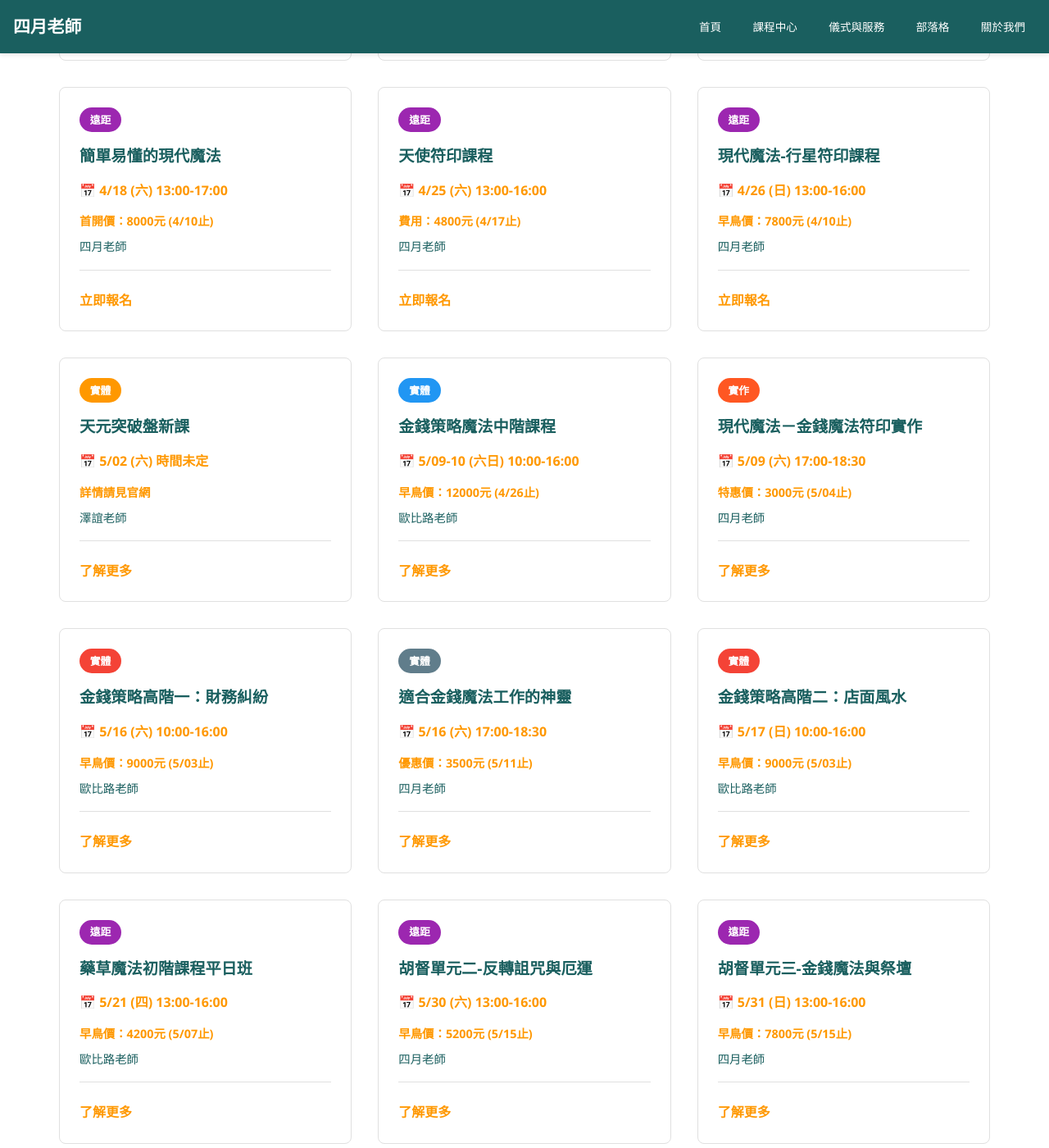
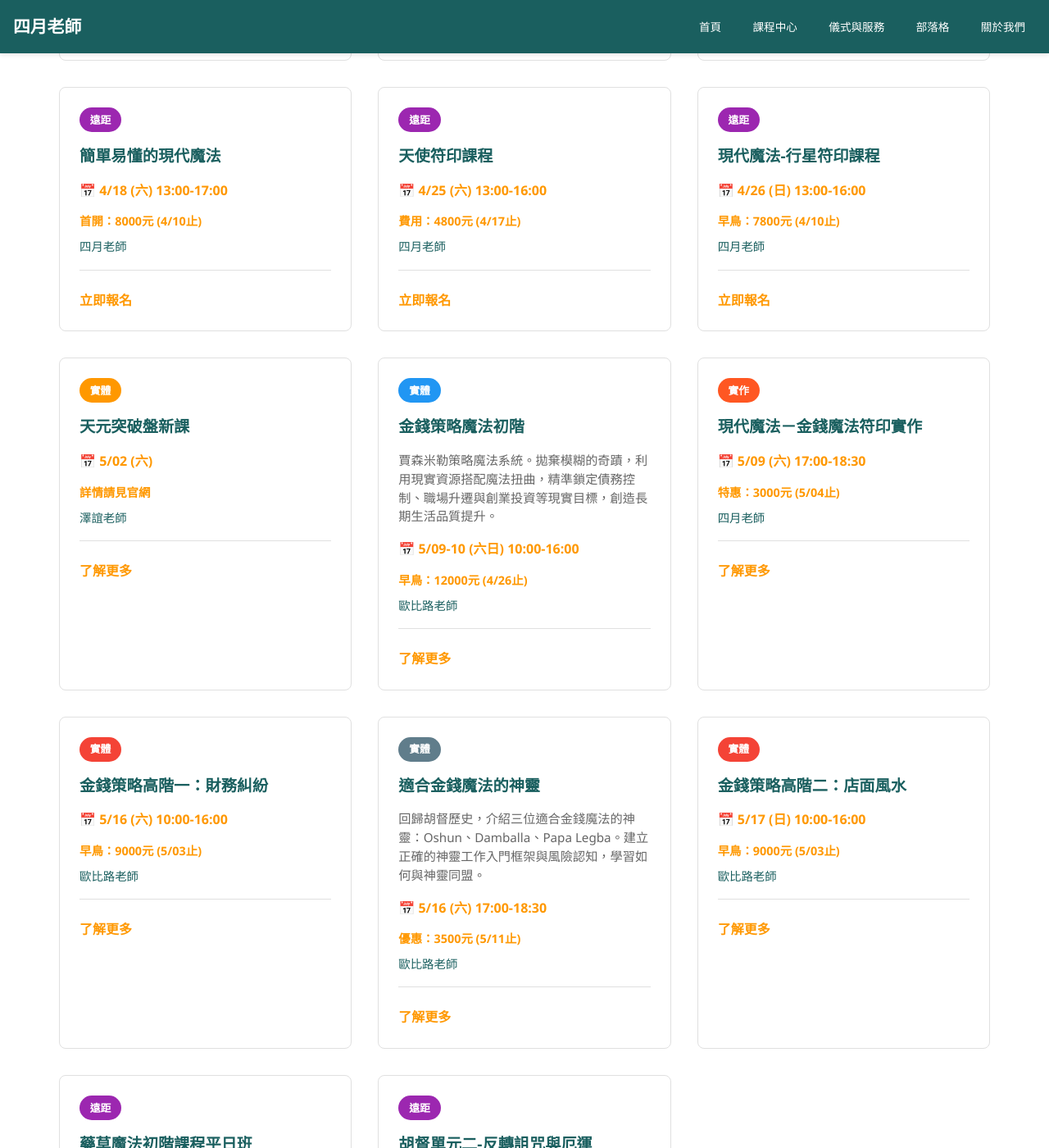
Before and after one commit to light4uliuphone-lang/hoodoo, a Jekyll site: the page built from index.html, in a window 1280 px wide and 1400 px high, scrolled down 983 px. Shown: the whole window at 82% size. Built offline with Jekyll 4.4.1, drawn with Linux system fonts in a browser that asks for light colours; some of the changed text lies outside the part shown.

Commit message:
Update index.html

```diff
--- a/index.html
+++ b/index.html
@@ -2,6 +2,7 @@
 layout: default
 title: 四月老師 - 魔法課程中心
 ---
+
 <section class="hero">
     <div class="hero-content">
         <h1>探索魔法的力量</h1>
@@ -57,7 +58,7 @@
                 <p></p>
                 <div class="course-info">
                     <div style="margin-bottom: 5px; color: #ff9800; font-weight: bold;">📅 4/18 (六) 13:00-17:00</div>
-                    <span class="price">首開價：8000元 (4/10止)</span>
+                    <span class="price">首開：8000元 (4/10止)</span>
                     <span class="teacher">四月老師</span>
                 </div>
                 <a href="https://www.hoodoo.me/moden03" class="learn-more" target="_blank">立即報名</a>
@@ -81,7 +82,7 @@
                 <p></p>
                 <div class="course-info">
                     <div style="margin-bottom: 5px; color: #ff9800; font-weight: bold;">📅 4/26 (日) 13:00-16:00</div>
-                    <span class="price">早鳥價：7800元 (4/10止)</span>
+                    <span class="price">早鳥：7800元 (4/10止)</span>
                     <span class="teacher">四月老師</span>
                 </div>
                 <a href="https://www.hoodoo.me/m02" class="learn-more" target="_blank">立即報名</a>
@@ -92,7 +93,7 @@
                 <h3>天元突破盤新課</h3>
                 <p></p>
                 <div class="course-info">
-                    <div style="margin-bottom: 5px; color: #ff9800; font-weight: bold;">📅 5/02 (六) 時間未定</div>
+                    <div style="margin-bottom: 5px; color: #ff9800; font-weight: bold;">📅 5/02 (六)</div>
                     <span class="price">詳情請見官網</span>
                     <span class="teacher">澤誼老師</span>
                 </div>
@@ -101,14 +102,14 @@
 
             <div class="course-card">
                 <div class="course-tag" style="background-color: #2196f3;">實體</div>
-                <h3>金錢策略魔法中階課程</h3>
-                <p></p>
+                <h3>金錢策略魔法初階</h3>
+                <p>賈森米勒策略魔法系統。拋棄模糊的奇蹟，利用現實資源搭配魔法扭曲，精準鎖定債務控制、職場升遷與創業投資等現實目標，創造長期生活品質提升。</p>
                 <div class="course-info">
                     <div style="margin-bottom: 5px; color: #ff9800; font-weight: bold;">📅 5/09-10 (六日) 10:00-16:00</div>
-                    <span class="price">早鳥價：12000元 (4/26止)</span>
+                    <span class="price">早鳥：12000元 (4/26止)</span>
                     <span class="teacher">歐比路老師</span>
                 </div>
-                <a href="/course.html" class="learn-more">了解更多</a>
+                <a href="/courses/course-018/" class="learn-more">了解更多</a>
             </div>
 
             <div class="course-card">
@@ -117,7 +118,7 @@
                 <p></p>
                 <div class="course-info">
                     <div style="margin-bottom: 5px; color: #ff9800; font-weight: bold;">📅 5/09 (六) 17:00-18:30</div>
-                    <span class="price">特惠價：3000元 (5/04止)</span>
+                    <span class="price">特惠：3000元 (5/04止)</span>
                     <span class="teacher">四月老師</span>
                 </div>
                 <a href="/course.html" class="learn-more">了解更多</a>
@@ -129,7 +130,7 @@
                 <p></p>
                 <div class="course-info">
                     <div style="margin-bottom: 5px; color: #ff9800; font-weight: bold;">📅 5/16 (六) 10:00-16:00</div>
-                    <span class="price">早鳥價：9000元 (5/03止)</span>
+                    <span class="price">早鳥：9000元 (5/03止)</span>
                     <span class="teacher">歐比路老師</span>
                 </div>
                 <a href="/course.html" class="learn-more">了解更多</a>
@@ -137,12 +138,12 @@
 
             <div class="course-card">
                 <div class="course-tag" style="background-color: #607d8b;">實體</div>
-                <h3>適合金錢魔法工作的神靈</h3>
-                <p></p>
+                <h3>適合金錢魔法的神靈</h3>
+                <p>回歸胡督歷史，介紹三位適合金錢魔法的神靈：Oshun、Damballa、Papa Legba。建立正確的神靈工作入門框架與風險認知，學習如何與神靈同盟。</p>
                 <div class="course-info">
                     <div style="margin-bottom: 5px; color: #ff9800; font-weight: bold;">📅 5/16 (六) 17:00-18:30</div>
-                    <span class="price">優惠價：3500元 (5/11止)</span>
-                    <span class="teacher">四月老師</span>
+                    <span class="price">優惠：3500元 (5/11止)</span>
+                    <span class="teacher">歐比路老師</span>
                 </div>
                 <a href="/courses/course-017/" class="learn-more">了解更多</a>
             </div>
@@ -153,7 +154,7 @@
                 <p></p>
                 <div class="course-info">
                     <div style="margin-bottom: 5px; color: #ff9800; font-weight: bold;">📅 5/17 (日) 10:00-16:00</div>
-                    <span class="price">早鳥價：9000元 (5/03止)</span>
+                    <span class="price">早鳥：9000元 (5/03止)</span>
                     <span class="teacher">歐比路老師</span>
                 </div>
                 <a href="/course.html" class="learn-more">了解更多</a>
@@ -165,7 +166,7 @@
                 <p></p>
                 <div class="course-info">
                     <div style="margin-bottom: 5px; color: #ff9800; font-weight: bold;">📅 5/21 (四) 13:00-16:00</div>
-                    <span class="price">早鳥價：4200元 (5/07止)</span>
+                    <span class="price">早鳥：4200元 (5/07止)</span>
                     <span class="teacher">歐比路老師</span>
                 </div>
                 <a href="/course.html" class="learn-more">了解更多</a>
@@ -177,44 +178,7 @@
                 <p></p>
                 <div class="course-info">
                     <div style="margin-bottom: 5px; color: #ff9800; font-weight: bold;">📅 5/30 (六) 13:00-16:00</div>
-                    <span class="price">早鳥價：5200元 (5/15止)</span>
+                    <span class="price">早鳥：5200元 (5/15止)</span>
                     <span class="teacher">四月老師</span>
                 </div>
-                <a href="/course.html" class="learn-more">了解更多</a>
-            </div>
-
-            <div class="course-card">
-                <div class="course-tag" style="background-color: #9c27b0;">遠距</div>
-                <h3>胡督單元三-金錢魔法與祭壇</h3>
-                <p></p>
-                <div class="course-info">
-                    <div style="margin-bottom: 5px; color: #ff9800; font-weight: bold;">📅 5/31 (日) 13:00-16:00</div>
-                    <span class="price">早鳥價：7800元 (5/15止)</span>
-                    <span class="teacher">四月老師</span>
-                </div>
-                <a href="/course.html" class="learn-more">了解更多</a>
-            </div>
-
-        </div>
-        <div style="text-align: center; margin-top: 3rem;">
-            <a href="/course.html" style="color: #1a5f5f; font-weight: bold; text-decoration: none; font-size: 1.2rem;">查看更多課程詳細分類 →</a>
-        </div>
-    </div>
-</section>
-
-<section class="about-teacher" style="background-color: #f4f8f8; padding: 5rem 0;">
-    <div class="container">
-        <h2 style="color: #1a5f5f; text-align: center; margin-bottom: 3rem;">認識四月老師</h2>
-        <div class="teacher-content" style="max-width: 800px; margin: 0 auto;">
-            <div class="teacher-text" style="line-height: 1.8; color: #444;">
-                <p>致力於推廣「生活化的魔法」，將古老的西方咒術傳統與現代心理學、能量實作相結合。四月老師擅長以清晰、邏輯化的教學方式，協助學員打破神祕學的迷思，掌握真正能落實於生活的顯化技術。</p>
-                <p>專精領域包含：胡督（Hoodoo）傳統咒術、現代符印魔法、行星祝聖儀式以及魔法蠟燭實作。主張魔法並非逃避現實的手段，而是增強個人權能（Empowerment）的最佳工具。</p>
-                <p>透過引導與實務練習，幫助許多學員在金錢、人際關係與自我保護上獲得顯著的質變。</p>
-                <p style="margin-top: 2rem; border-top: 1px solid #ddd; padding-top: 1rem;">
-                    <strong>官方連繫：</strong>四月老師魔法教室<br>
-                    <strong>電子信箱：</strong>{{ site.email | default: 'herbmagic@hotmail.com.tw' }}
-                </p>
-            </div>
-        </div>
-    </div>
-</section>
+                <a
```
Also changed, not shown: other parts of index.html (+1 -1 lines).
